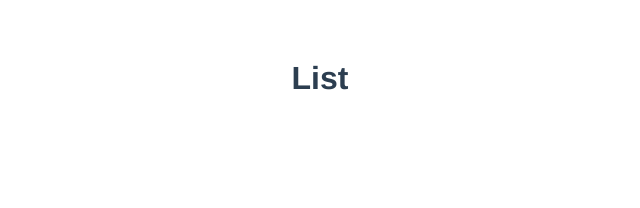
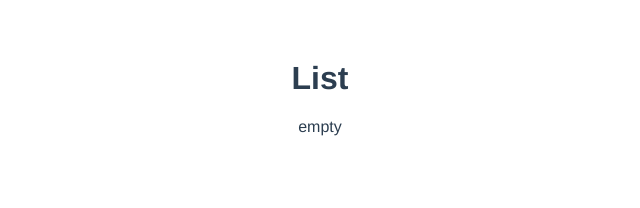
Before and after one commit to NicolasGuruphat/smooth-todo, a Vue app: page / in a window 1280 px wide. Shown: the top 208 px of the page, without its empty margins (320-960 px from the left). Built offline with nearby package versions, Linux system fonts and the light colour scheme.

Commit message:
TDD-2 : dev to make test 1 work

```diff
--- a/src/components/ListTasks.vue
+++ b/src/components/ListTasks.vue
@@ -1,7 +1,7 @@
 <template>
     <h1>List</h1>
     <div id="list">
-
+      empty
     </div>
 </template>
 <script lang="ts">
```
